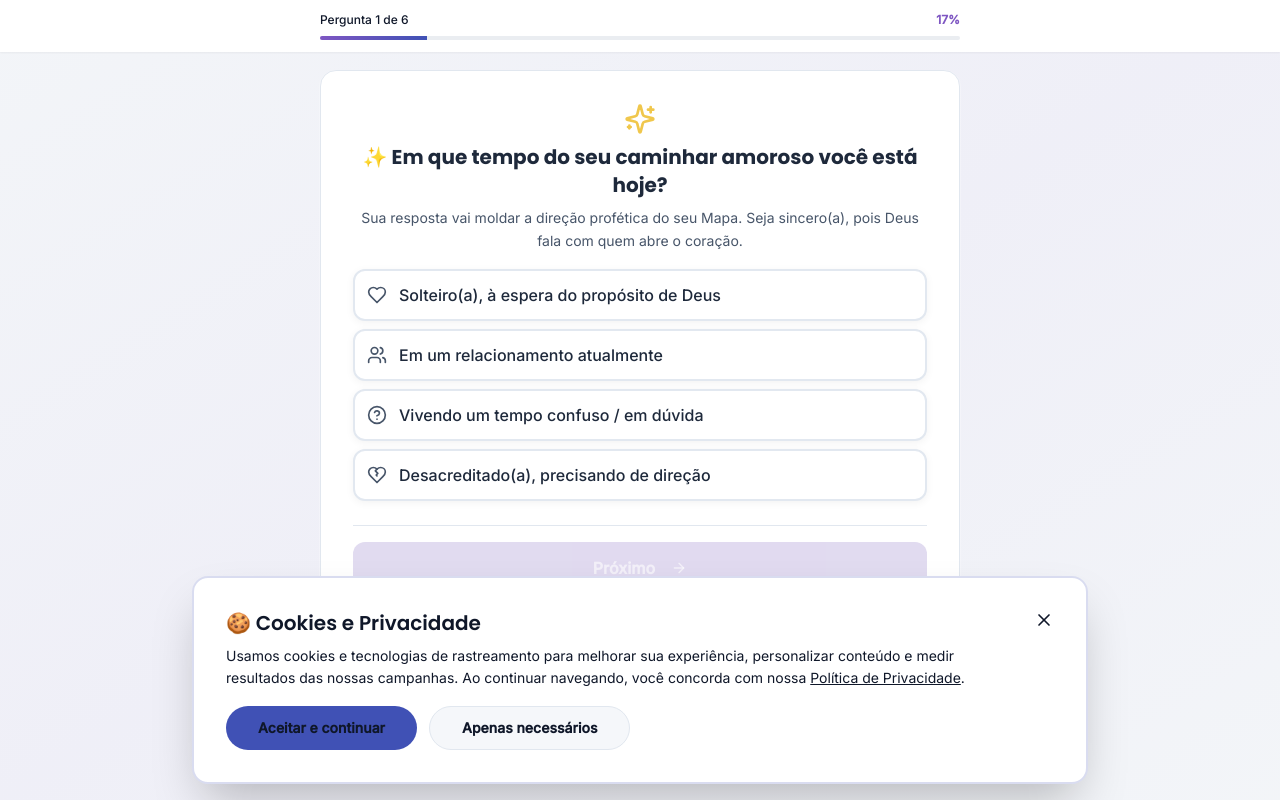
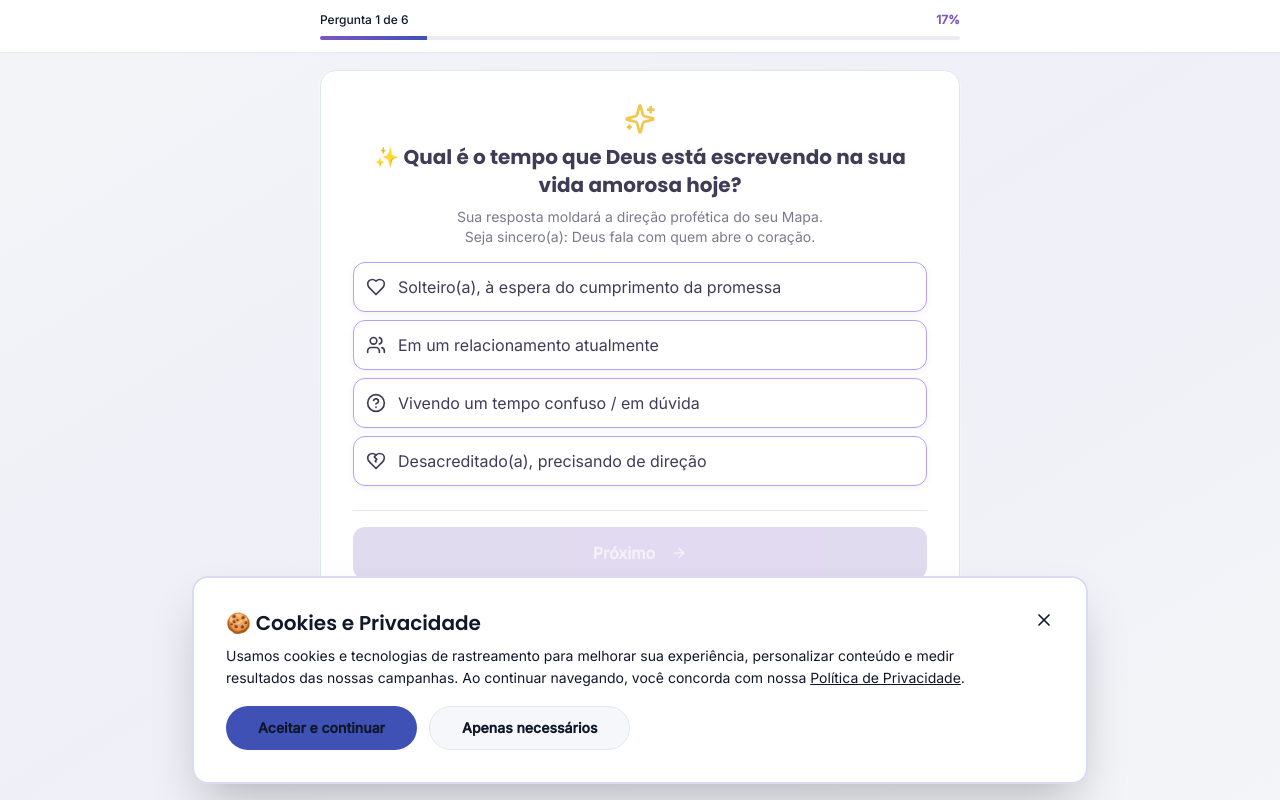
Before and after one commit to FxndiBoyyzZ/mapaprofeticodoamor, a React (Vite) app: page /quiz in a window 1280 px wide. Built offline with nearby package versions, Linux system fonts and the light colour scheme; the HTML template or start-up script is replaced by a standard one.

Commit message:
Update quiz question 1

```diff
--- a/src/index.css
+++ b/src/index.css
@@ -403,4 +403,20 @@ All colors MUST be HSL.
       transform: scale(1.015);
     }
   }
+
+  .animate-option-select {
+    animation: option-select 180ms cubic-bezier(0.34, 1.56, 0.64, 1);
+  }
+
+  @keyframes option-select {
+    0% {
+      transform: scale(0.97);
+    }
+    50% {
+      transform: scale(1.03);
+    }
+    100% {
+      transform: scale(1);
+    }
+  }
 }
--- a/src/pages/Quiz.tsx
+++ b/src/pages/Quiz.tsx
@@ -259,17 +259,19 @@ const Quiz = () => {
               <div className="space-y-4">
                 <div className="text-center mb-4">
                   <Sparkles className="w-8 h-8 text-golden mx-auto mb-2" />
-                  <h3 className="text-lg xs:text-xl font-bold text-[#1E293B] mb-2 leading-tight">
-                    ✨ Em que tempo do seu caminhar amoroso você está hoje?
+                  <h3 className="text-lg xs:text-xl font-bold text-[#3F3D56] mb-2 leading-tight">
+                    ✨ Qual é o tempo que Deus está escrevendo na sua vida amorosa hoje?
                   </h3>
-                  <p className="text-sm text-[#475569] leading-relaxed">
-                    Sua resposta vai moldar a direção profética do seu Mapa. Seja sincero(a), pois Deus fala com quem abre o coração.
+                  <p className="text-sm text-[#7A7A8C] leading-[1.4]" style={{ marginTop: '8px', marginBottom: '16px' }}>
+                    Sua resposta moldará a direção profética do seu Mapa.
+                    <br />
+                    Seja sincero(a): Deus fala com quem abre o coração.
                   </p>
                 </div>
 
                 <div className="space-y-2">
                   {[
-                    { text: "Solteiro(a), à espera do propósito de Deus", icon: Heart, state: 'solteiro' as const },
+                    { text: "Solteiro(a), à espera do cumprimento da promessa", icon: Heart, state: 'solteiro' as const },
                     { text: "Em um relacionamento atualmente", icon: Users, state: 'relacionamento' as const },
                     { text: "Vivendo um tempo confuso / em dúvida", icon: HelpCircle, state: 'confuso' as const },
                     { text: "Desacreditado(a), precisando de direção", icon: HeartCrack, state: 'desacreditado' as const }
@@ -279,23 +281,26 @@ const Quiz = () => {
                     return (
                       <button
                         key={option.text}
-                        className={`w-full p-3 rounded-xl flex items-center gap-3 transition-all duration-150 border-2 ${
+                        className={`w-full p-3 rounded-xl flex items-center gap-3 transition-all duration-180 border ${
                           isSelected
-                            ? 'bg-[#F4F0FF] border-[#3F51B5] shadow-md scale-[1.01]'
-                            : 'bg-white border-[#E2E8F0] hover:border-[#3F51B5]/30 hover:bg-[#F4F0FF]/30 hover:shadow-sm shadow-[0_2px_8px_rgba(0,0,0,0.05)]'
+                            ? 'bg-[#F4F0FF] border-[#6C4AB6] border-2 shadow-md animate-option-select'
+                            : 'bg-white border-[#B69FFF] border-1 hover:border-[#6C4AB6] hover:bg-[#F4F0FF]/30 hover:shadow-sm shadow-[0_2px_8px_rgba(0,0,0,0.05)]'
                         }`}
                         onClick={() => setQuizData({ ...quizData, momento: option.text, user_state: option.state })}
                       >
                         <IconComponent
                           className={`w-5 h-5 flex-shrink-0 transition-colors duration-150 ${
-                            isSelected ? 'text-[#3F51B5]' : 'text-[#475569]'
+                            isSelected ? 'text-[#6C4AB6]' : 'text-[#3F3D56]'
                           }`}
                         />
-                        <span className={`text-base transition-all duration-150 text-left ${
-                          isSelected ? 'text-[#1E293B] font-semibold' : 'text-[#1E293B] font-medium'
+                        <span className={`text-base transition-all duration-150 text-left flex-1 ${
+                          isSelected ? 'text-[#3F3D56] font-bold' : 'text-[#3F3D56] font-normal'
                         }`}>
                           {option.text}
                         </span>
+                        {isSelected && (
+                          <span className="text-[14px]" style={{ opacity: 0.7 }}>✨</span>
+                        )}
                       </button>
                     );
                   })}
```
